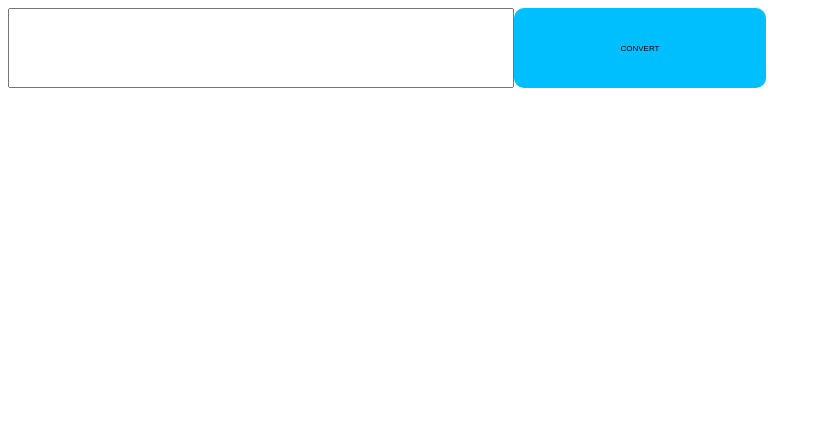
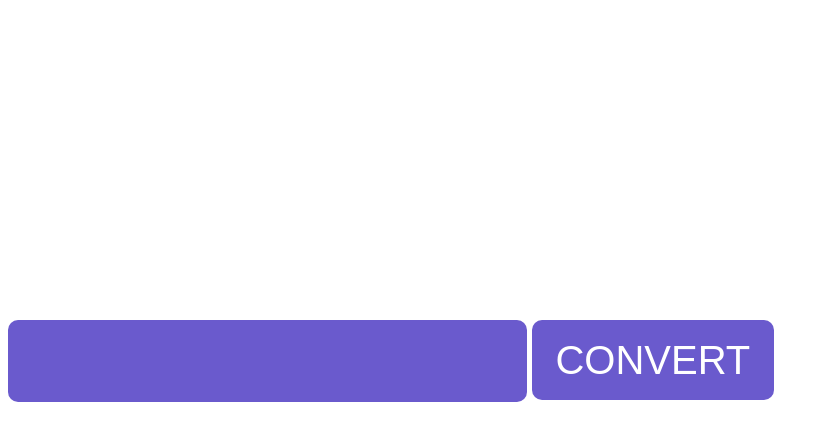
Before and after one commit to mikhail-zh-2009/Web-Page-One, a plain HTML site: page index.html in a window 1280 px wide. Shown: the whole page, without its empty margins (0-829 px from the left). Drawn offline with Linux system fonts and the light colour scheme.

Commit message:
Added styles for text field

```diff
--- a/style.css
+++ b/style.css
@@ -1,17 +1,34 @@
 .main {
+    margin: 40vh 0 0 0;
     display: grid;
-    grid-template-columns: 2fr 1fr 2fr;
+    grid-template-columns: 1fr 3fr 2fr 3fr 1fr;
+    gap: 5px;
 }
 .convert-button {
-    font-size: 1vh;
+    font-size: 5vh;
     border-radius: 10px;
     height: 10vh;
-    background-color: deepskyblue;
+    background-color: slateblue;
+    color: white;
     border: 0;
-    grid-column: 2 / 3;
-    transition-duration: 250ms;
-    -webkit-transition-duration: 250ms;
+    /*grid-column: 3 / 4;*/
+    transition-duration: 100ms;
+    -webkit-transition-duration: 100ms;
 }
 .convert-button:hover {
-    background-color: lightskyblue;
+    background-color: darkslateblue;
 }
+.convert-button:active {
+    background-color: white;
+    color: black;
+}
+.text-field-1 {
+    outline: 0;
+    border-radius: 10px;
+    background-color: slateblue;
+    border: 0;
+    height: 10vh;
+    color: white;
+    text-align: center;
+    font-size: 5vh;
+}
```
